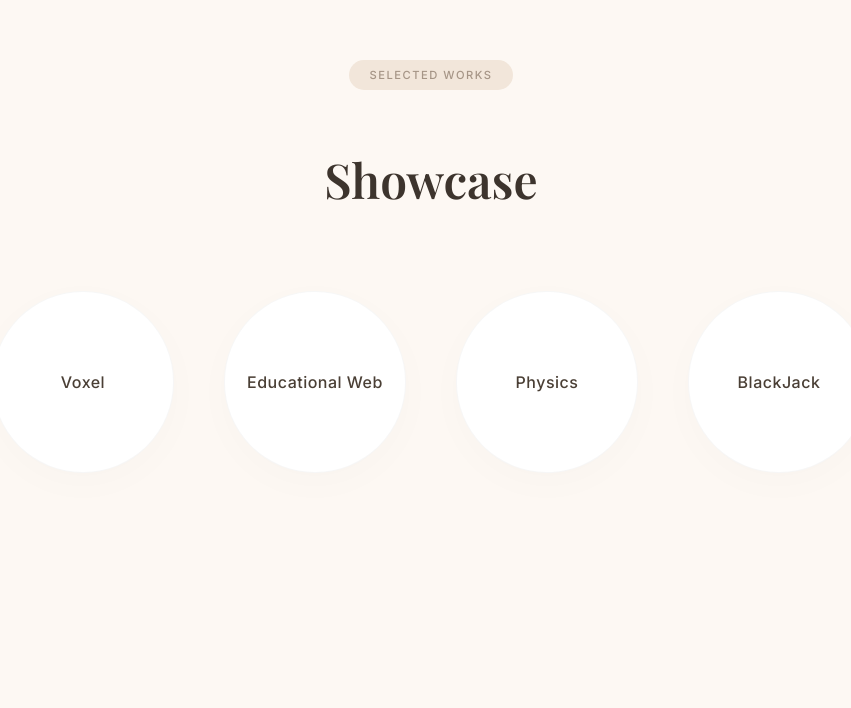
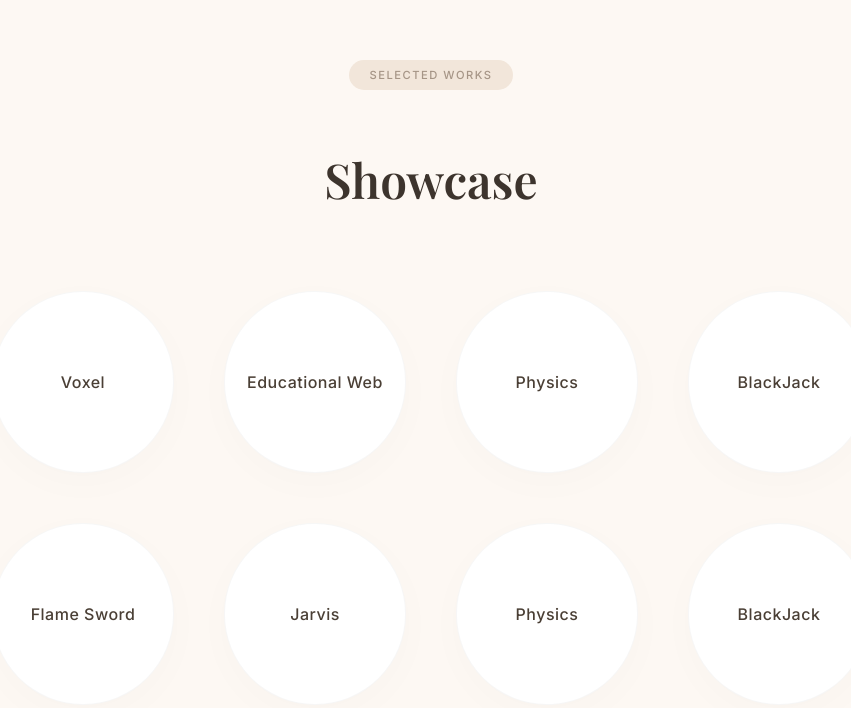
Before and after one commit to Mchl-C/portfolio, a plain HTML site: page main.html in a window 1280 px wide. Shown: the part 4060-4768 px from the top of the page, without its empty margins (209-1060 px from the left). Before the commit the page ends 4653 px from the top, so only its background shows below. Drawn offline with nearby package versions, Linux system fonts and the light colour scheme; a web font is replaced by a local one.

Commit message:
Update portfolio with additional project links
Added new project links to the portfolio showcase section.

```diff
--- a/main.html
+++ b/main.html
@@ -204,6 +204,10 @@
                 <a href="https://mchl-c.github.io/physics_lab_inertia/physics_lab.html" class="project-circle">Educational Web</a>
                 <a href="https://mchl-c.github.io/physics_final_s1/main.html" class="project-circle">Physics</a>
                 <a href="https://github.com/Mchl-C/Blackjack" class="project-circle">BlackJack</a>
+                <a href="https://mchl-c.github.io/website/flame_sword.html" class="project-circle">Flame Sword</a>
+                <a href="https://mchl-c.github.io/website/jarvis.html" class="project-circle">Jarvis</a>
+                <a href="https://mchl-c.github.io/physics_final_s1/main.html" class="project-circle">Physics</a>
+                <a href="https://github.com/Mchl-C/Blackjack" class="project-circle">BlackJack</a>
             </div>
         </div>
     </div>
```
